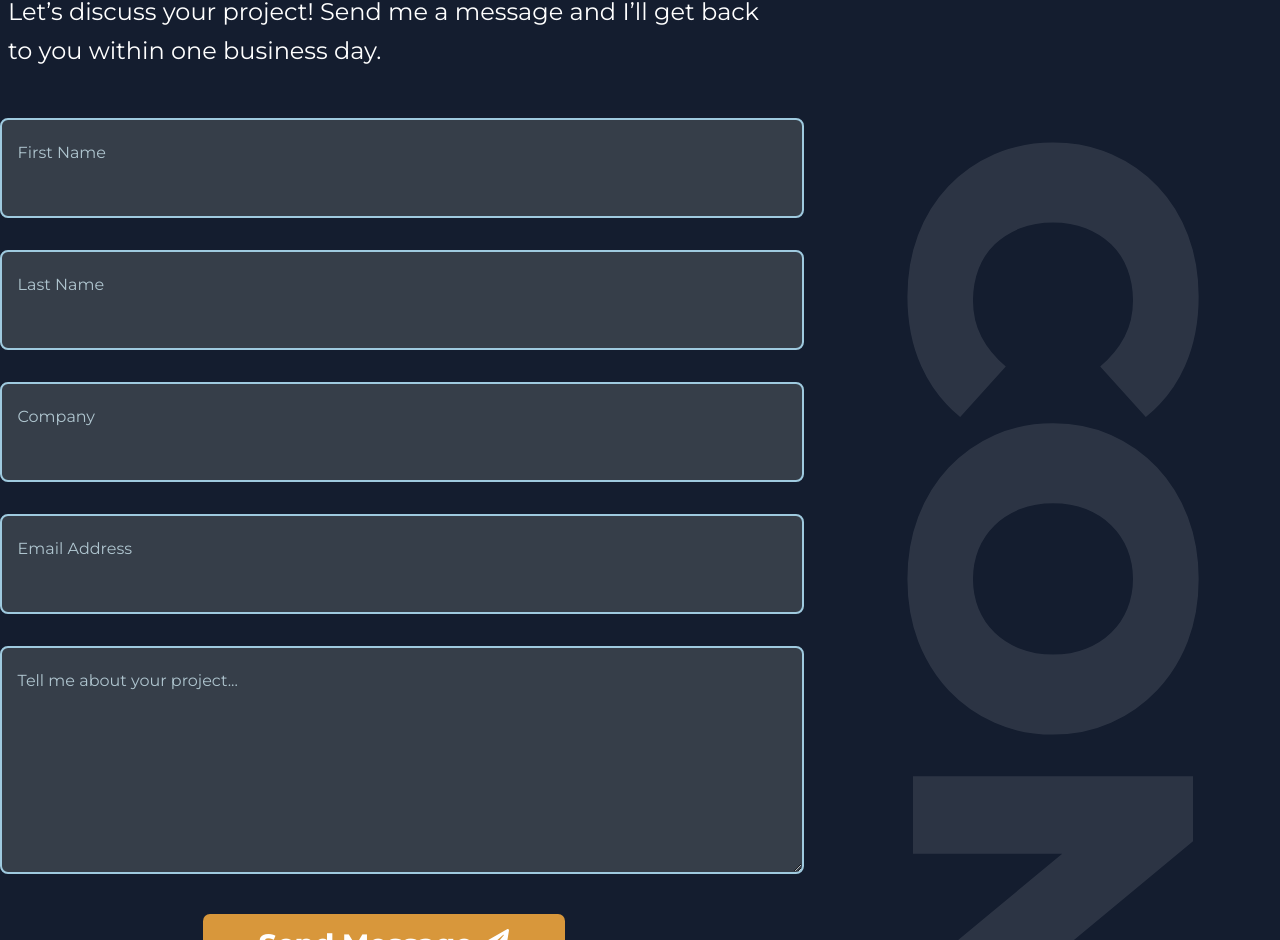
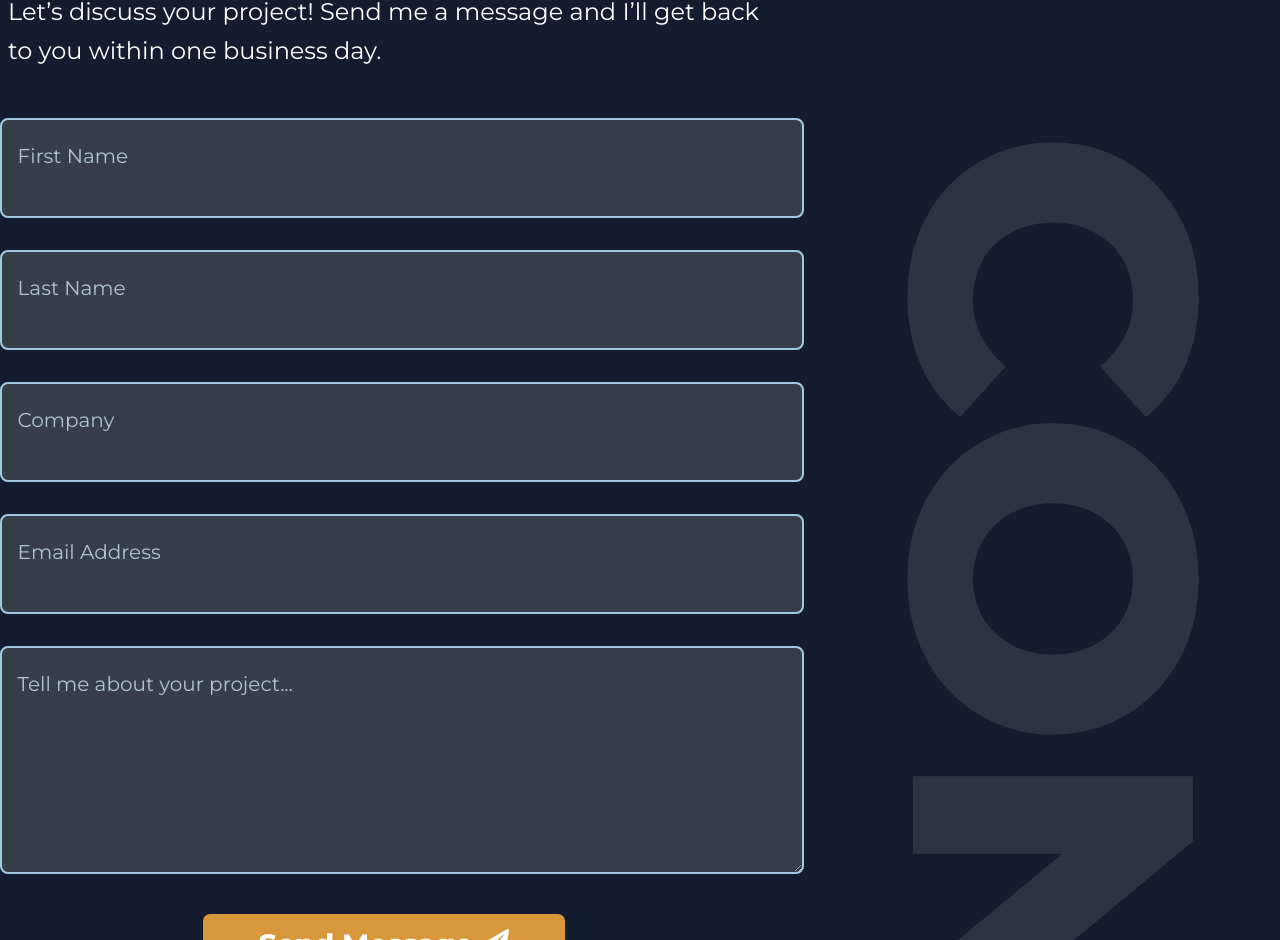
Before and after one commit to brian-cross/portfolio-site, a Next.js app: page / in a window 1280 px wide. Shown: the part 4931-5871 px from the top of the page. Built offline with nearby package versions, Linux system fonts and the light colour scheme.

Commit message:
Style changes

```diff
--- a/styles/global.js
+++ b/styles/global.js
@@ -19,7 +19,7 @@ export default css.global`
 
   body {
     color: ${theme.colors.white};
-    caret-color: ${theme.colors.white};
+    caret-color: ${theme.colors.lightGrey};
     background: ${theme.colors.siteBackground};
     font-family: ${theme.fontFamily};
     line-height: 1.6;
@@ -58,6 +58,7 @@ export default css.global`
 
   label {
     color: ${theme.colors.lightGrey};
+    font-size: 1.25rem;
   }
 
   input,
```
